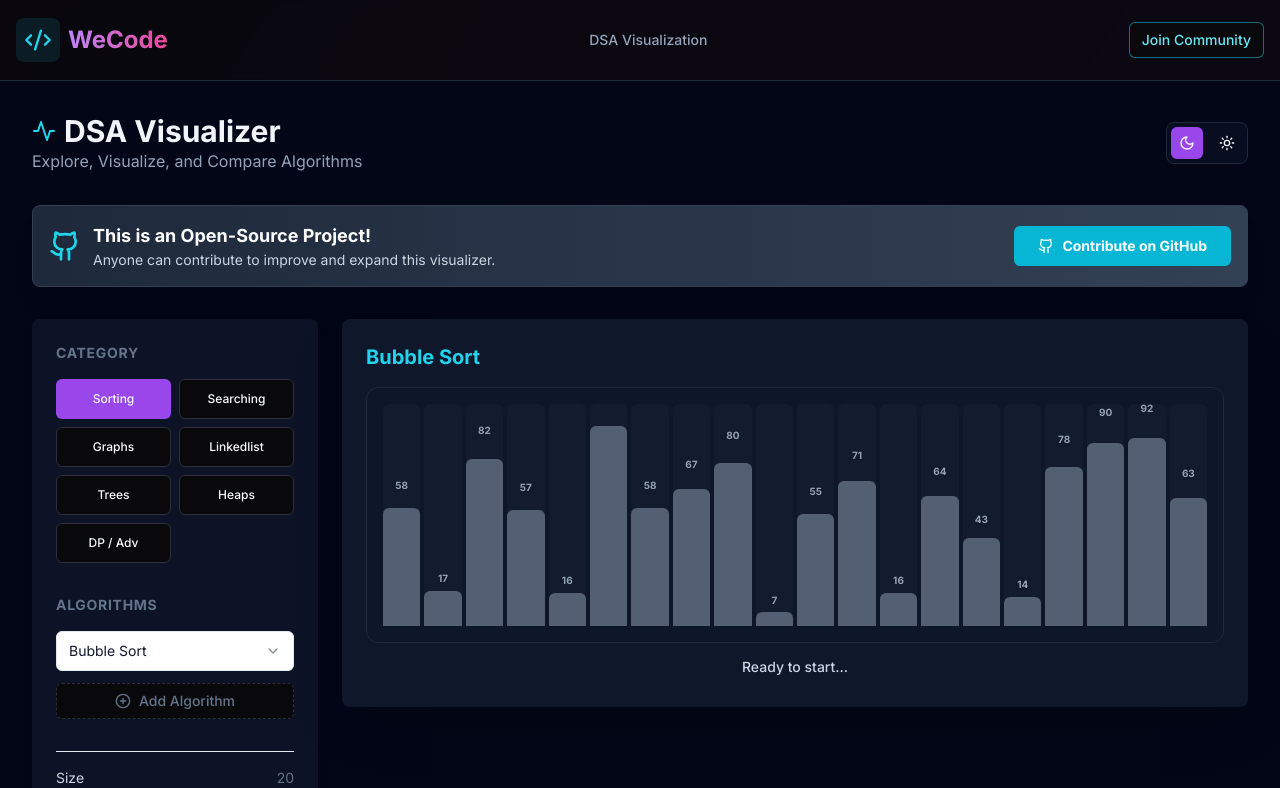
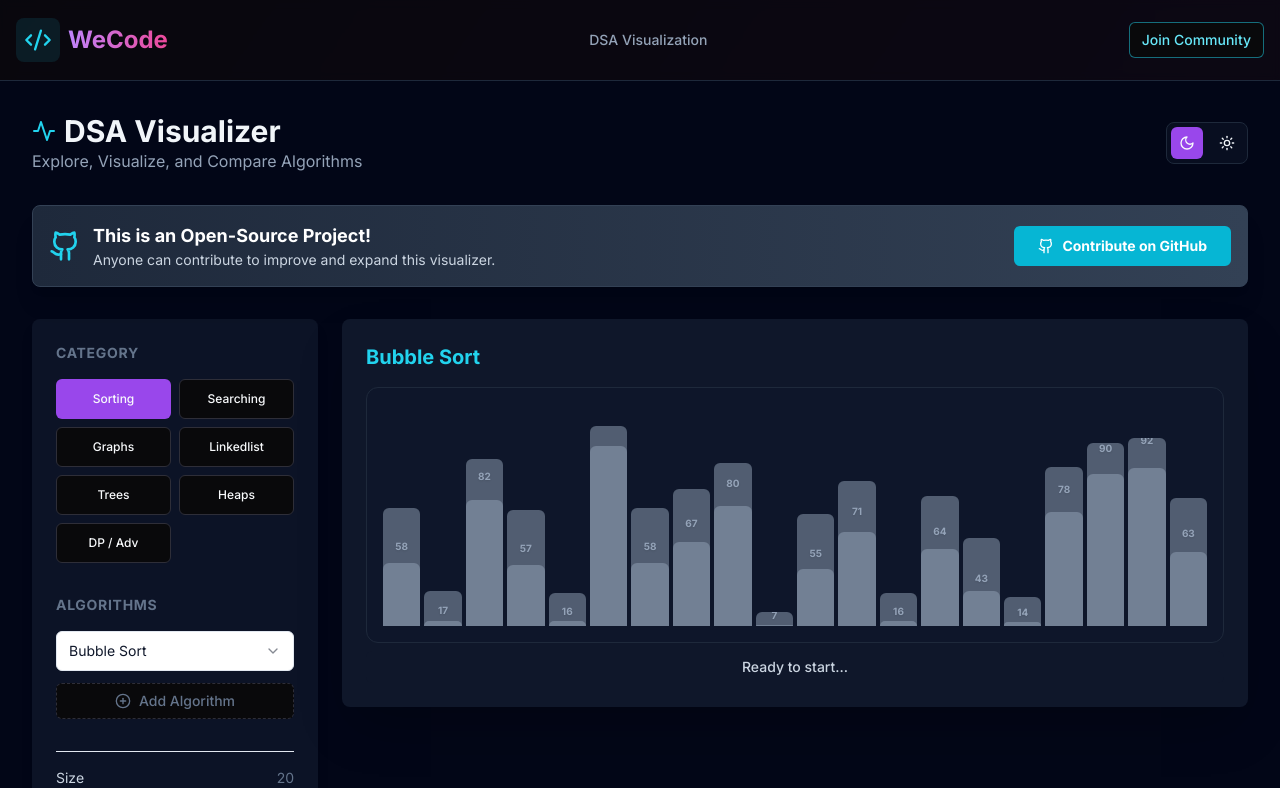
Before and after one commit to WeCode-Community-Dev/dsa-visualizer, a React (Vite) app: page / in a window 1280 px wide. Shown: the top 788 px of the page. Built offline with nearby package versions, Linux system fonts and the light colour scheme.

Commit message:
Refactor: Use useRef for DOM access and improve robustness

```diff
--- a/src/pages/DsaVisualization.jsx
+++ b/src/pages/DsaVisualization.jsx
@@ -40,10 +40,11 @@ const getAlgorithmColor = (index) => {
     return colors[index % colors.length];
 };
 
-const SortingVisualizer = ({ array, algorithmName, isPlaying, speed, onFinished, className, searchTarget, darkMode }) => {
+const SortingVisualizer = ({ array, algorithmName, isPlaying, speed, onFinished, className, searchTarget, darkMode = false }) => {
     const [displayArray, setDisplayArray] = useState([...array]);
     const [description, setDescription] = useState('');
     const timeoutsRef = useRef([]);
+    const containerRef = useRef(null);
 
     const showLabels = array.length <= 35;
 
@@ -127,10 +128,13 @@ const SortingVisualizer = ({ array, algorithmName, isPlaying, speed, onFinished,
                 } else if (step.type === 'found') {
                     setDescription(`Found target ${searchTarget} at index ${step.indices[0]}!`);
                 } else {
-                    setDescription('Processing step...');
+                    // Fallback for unhandled step types
+                    setDescription(step.message || 'Processing step...');
                 }
 
-                const bars = document.getElementsByClassName(`bar-${className}`);
+                // Use ref for safer DOM manipulation within component scope
+                if (containerRef.current) {
+                    const bars = containerRef.current.children;
                     if (bars.length > 0) {
                         if (step.type === 'compare') {
                             step.indices.forEach(idx => { if (bars[idx]) bars[idx].style.backgroundColor = '#ef4444' });
@@ -150,6 +154,7 @@ const SortingVisualizer = ({ array, algorithmName, isPlaying, speed, onFinished,
                             step.indices.forEach(idx => { if (bars[idx]) bars[idx].style.backgroundColor = '#a855f7' }); // Purple for special highlights
                         }
                     }
+                }
 
                 if (index === steps.length - 1) {
                     if (onFinished) onFinished();
@@ -161,10 +166,21 @@ const SortingVisualizer = ({ array, algorithmName, isPlaying, speed, onFinished,
     };
 
     return (
-        <div className="flex flex-col gap-2 w-full">
-            <div className={cn("flex items-end justify-center h-64 w-full p-4 rounded-xl border select-none transition-colors", className, showLabels ? "gap-1" : "gap-[1px]", darkMode ? "bg-slate-900/50 border-slate-800" : "bg-slate-100 border-slate-300")}>
+        <div className={cn("flex flex-col gap-2 w-full")}>
+            <div
+                ref={containerRef}
+                className={cn("flex items-end justify-center h-64 w-full p-4 rounded-xl border select-none transition-colors", className, showLabels ? "gap-1" : "gap-[1px]", darkMode ? "bg-slate-900/50 border-slate-800" : "bg-slate-100 border-slate-300")}
+            >
                 {displayArray.map((val, idx) => (
-                    <div key={idx} className={cn("relative flex flex-col justify-end items-center w-full h-full group rounded-t-md overflow-hidden", darkMode ? "bg-slate-800/30" : "bg-slate-200/50")}>
+                    <div
+                        key={idx}
+                        className={`relative flex flex-col justify-end items-center h-full group rounded-t-md overflow-hidden transition-all duration-200 bar-${className}`}
+                        style={{
+                            height: `${(val / Math.max(...array)) * 90}%`,
+                            width: `${100 / array.length}%`,
+                            backgroundColor: darkMode ? 'rgba(148, 163, 184, 0.5)' : '#64748b'
+                        }}
+                    >
                         {showLabels && (
                             <span
                                 className={cn("absolute text-[10px] font-bold transition-all duration-75 text-center w-full pointer-events-none z-10", darkMode ? "text-slate-400" : "text-slate-600")}
```
Lines whose indentation alone changed are shown as unchanged.
